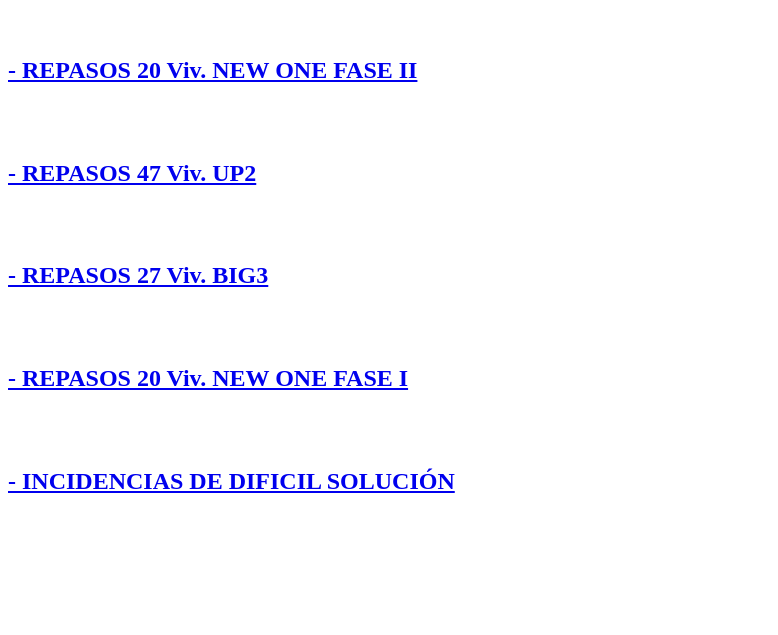
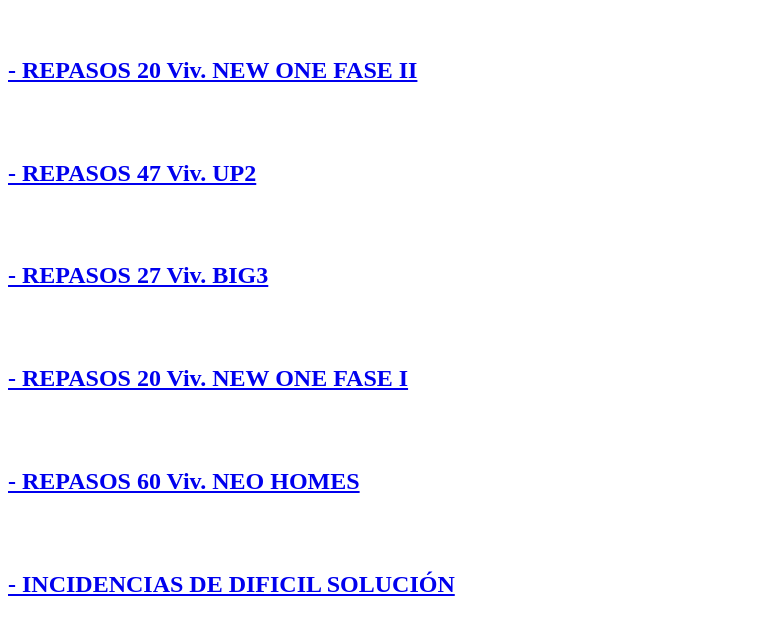
Before and after one commit to BOLDO-JESTHISA/js-2nnsfp, a website: page index.html in a window 1280 px wide. Shown: the part 79-714 px from the top of the page, without its empty margins (0-778 px from the left). Drawn offline with Linux system fonts and the light colour scheme.

Commit message:
1 file modified

```diff
--- a/index.html
+++ b/index.html
@@ -15,6 +15,8 @@
     <br></br>
     <a href="https://js-vnrdgb.stackblitz.io" target="_blank"><h2>- REPASOS 20 Viv. NEW ONE FASE I</h2></a>
     <br></br>
+    <a href="https://js-9xqoab.stackblitz.io" target="_blank"><h2>- REPASOS 60 Viv. NEO HOMES</h2></a>
+    <br></br>
     <a href="https://js-ncwfxn.stackblitz.io" target="_blank"><h2>- INCIDENCIAS DE DIFICIL SOLUCIÓN</h2></a>
     <br></br>
   </body>
```
